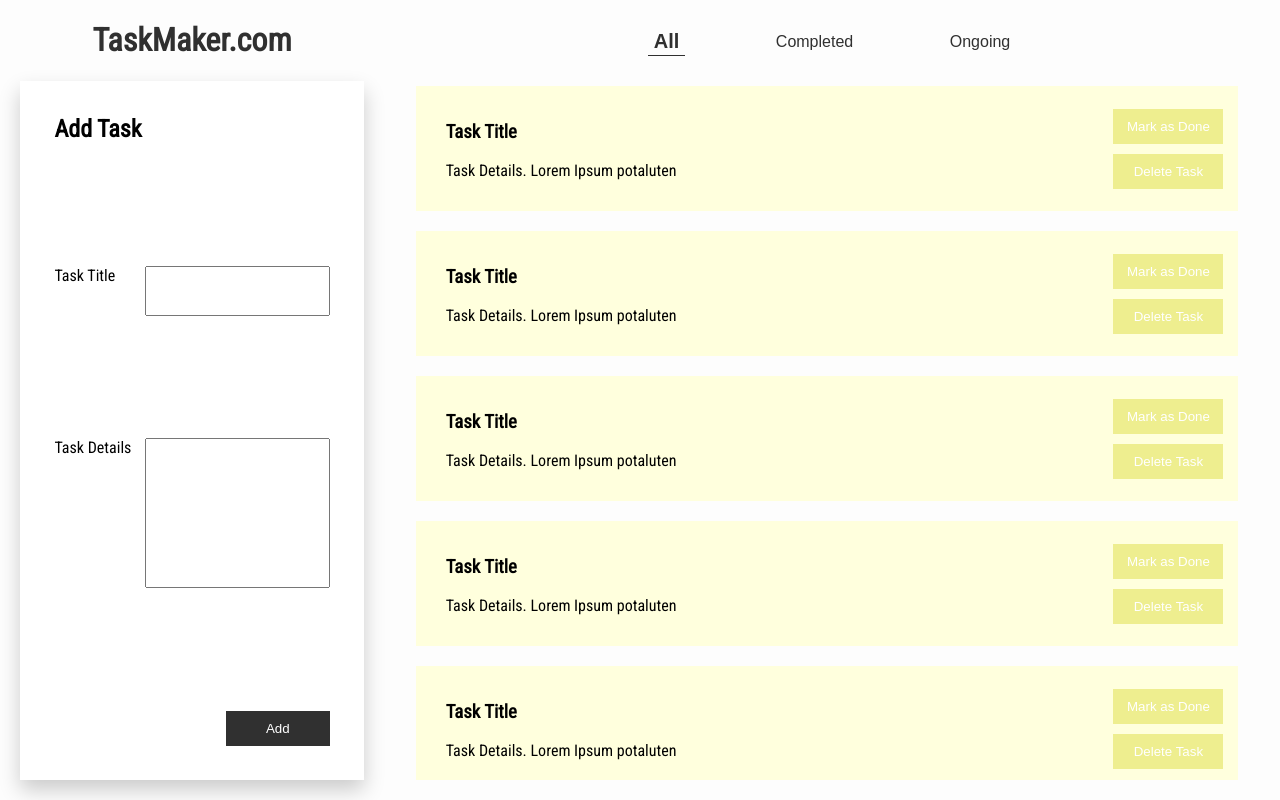
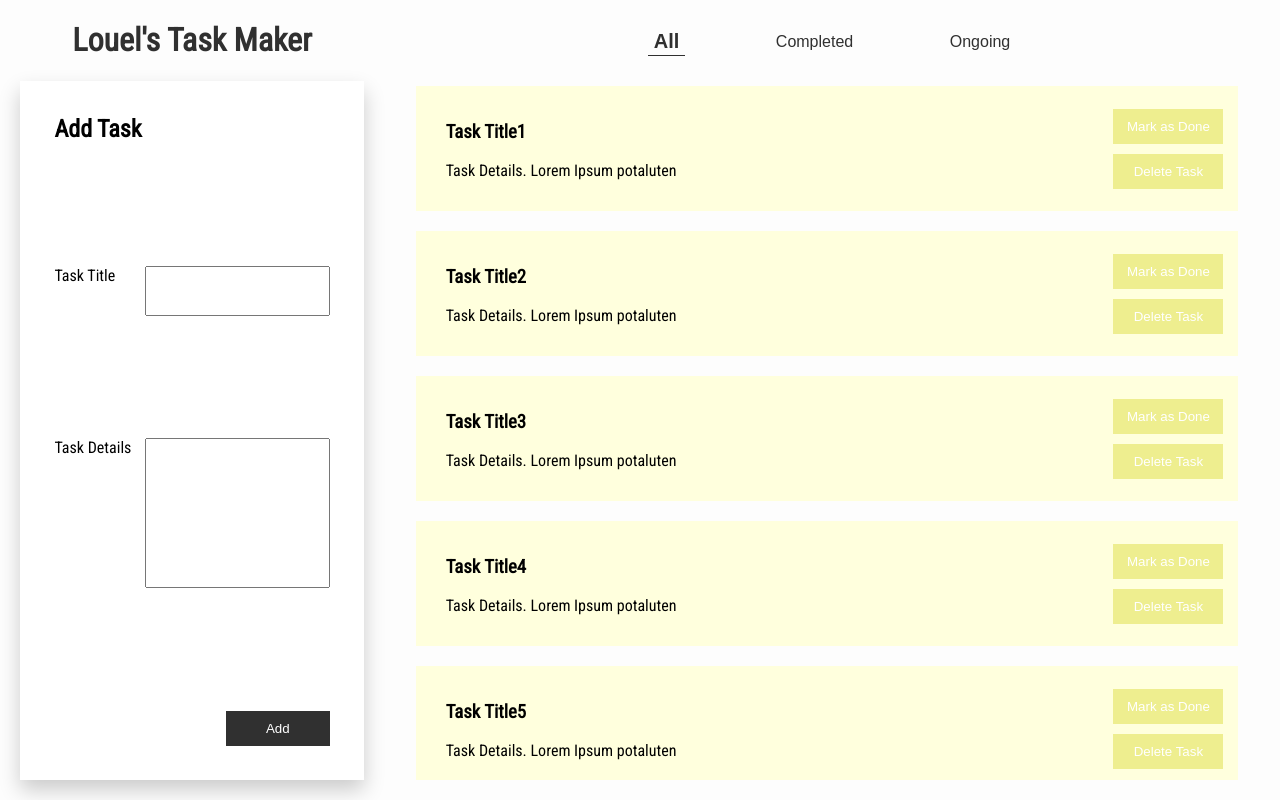
Before and after one commit to louel-dotty/react-redux-training, a React (Create React App) app: page / in a window 1280 px wide. Built offline with nearby package versions, Linux system fonts and the light colour scheme.

Commit message:
[update] fixes and structuring of placeholder reducers

```diff
--- a/src/App.js
+++ b/src/App.js
@@ -22,6 +22,7 @@ const mapDispatchToProps = dispatch => ({
 const mapStateToProps = state => ({
   ...state
 })
+
 
 /**
  * @class App
--- a/src/actions/action.js
+++ b/src/actions/action.js
@@ -1,7 +1,8 @@
 export const addTask = (data) => dispatch => {
   dispatch({
     type: 'ADD_NEW_TASK',
-    payload: data
+    title: data.title,
+    content: data.content
   })
 }
 
--- a/src/components/Filters.js
+++ b/src/components/Filters.js
@@ -6,11 +6,11 @@ export default function Filters(props){
     props.titles.forEach(element => {
         if(element.status === "active"){
             items.push(
-                <button className="filter-btn active">{element.title}</button>
+                <button className="filter-btn active" key={element.title}>{element.title}</button>
             );
         } else{
             items.push(
-                <button className="filter-btn">{element.title}</button>
+                <button className="filter-btn" key={element.title}>{element.title}</button>
             );
         }
     })
--- a/src/components/Form.js
+++ b/src/components/Form.js
@@ -7,7 +7,7 @@ export default function Form(props){
         switch(element.type){
             case "text":
                 items.push(
-                    <label>
+                    <label key={element.label}>
                         {element.label}
                         <input className="field" type="text"/>
                     </label>
@@ -15,7 +15,7 @@ export default function Form(props){
                 break;
             case "textarea":
                 items.push(
-                    <label>
+                    <label key={element.label}>
                         {element.label}
                         <textarea className="field"/>
                     </label>
--- a/src/components/ToDoList.js
+++ b/src/components/ToDoList.js
@@ -22,7 +22,7 @@ export default function ToDoList(props){
 
     props.taskList.forEach(element => {
         items.push(
-            <ToDoItem title={element.title} content={element.content} />
+            <ToDoItem title={element.title} key={element.title} content={element.content} />
         )
     });
 
--- a/src/containers/MainContainer.js
+++ b/src/containers/MainContainer.js
@@ -16,28 +16,28 @@ export default function MainContainer(){
 
     const tasks = [
         {
-            title: "Task Title",
+            title: "Task Title1",
             content: "Task Details. Lorem Ipsum potaluten"
         },
         {
-            title: "Task Title",
+            title: "Task Title2",
             content: "Task Details. Lorem Ipsum potaluten"
         },
         {
-            title: "Task Title",
+            title: "Task Title3",
             content: "Task Details. Lorem Ipsum potaluten"
         },
         {
-            title: "Task Title",
+            title: "Task Title4",
             content: "Task Details. Lorem Ipsum potaluten"
         },
         {
-            title: "Task Title",
+            title: "Task Title5",
             content: "Task Details. Lorem Ipsum potaluten"
         },
         {
-            title: "Task Title",
-            content: "Task Details. Lorem Ipsum potaluten"
+            title: "Task Title6",
+            content: "Task Details. Lorem Ipsum potalutenTask Details. Lorem Ipsum potalutenTask Details. Lorem Ipsum potalutenTask Details. Lorem Ipsum potalutenTask Details. Lorem Ipsum potalutenTask Details. Lorem Ipsum potaluten"
         },
     ]
 
@@ -45,7 +45,7 @@ export default function MainContainer(){
         <div className="mainContainer">
             <div className="flex-row">
                 <div className="flex-column">
-                    <h1>TaskMaker.com</h1>
+                    <h1>Louel's Task Maker</h1>
                     <div className="addTaskContainer">
                         <Form fields={fields} title="Add Task"/>
                     </div>
--- a/src/index.css
+++ b/src/index.css
@@ -239,3 +239,7 @@ textarea{
 .item h3{
   margin: 20px 0 2px 0;
 }
+
+.item p{
+  text-align: left;
+}
--- a/src/reducers/simpleReducer.js
+++ b/src/reducers/simpleReducer.js
@@ -5,7 +5,12 @@ export default (state = {}, action) => {
   switch (action.type) {
     case 'ADD_NEW_TASK':
       return {
-        task: action.payload
+        taskList: [
+          {
+            title: action.title,
+            content: action.content
+          }
+        ]
       }
     case 'DELETE_NEW_TASK':
       return {
```
